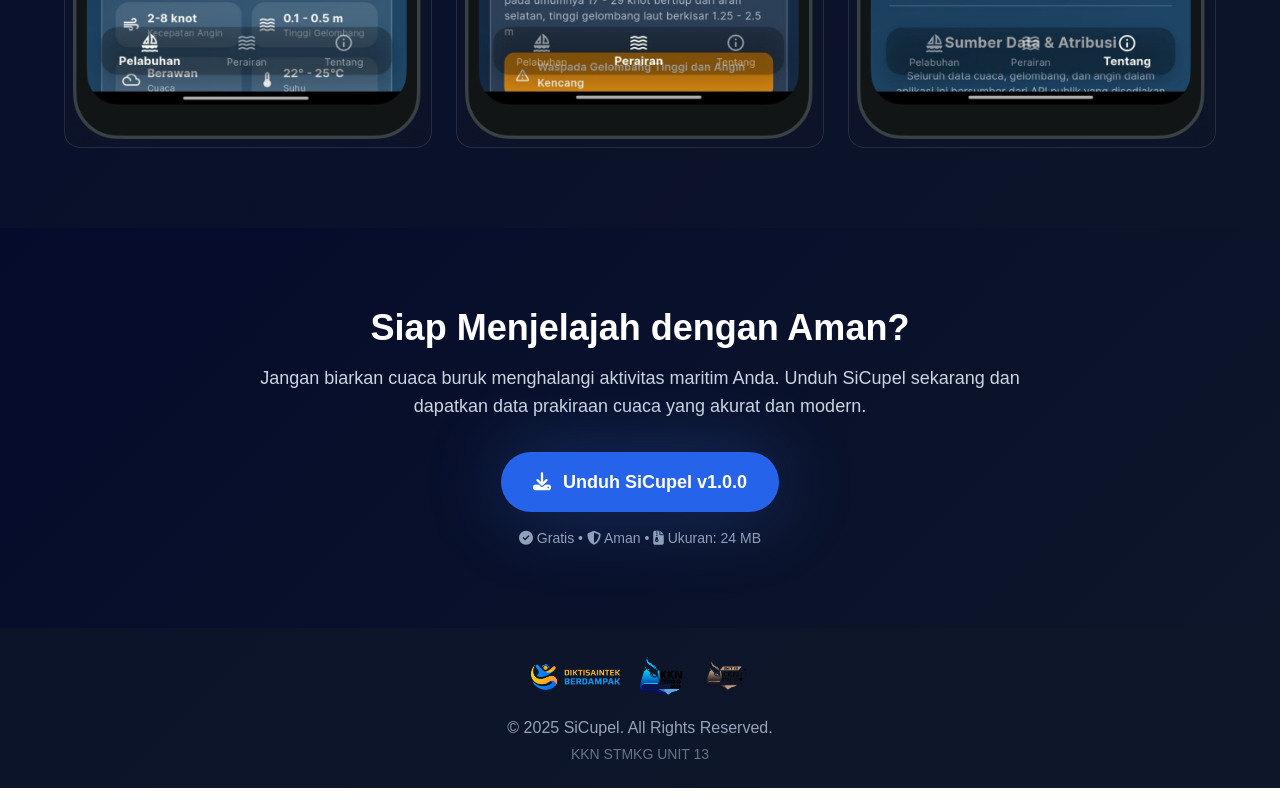
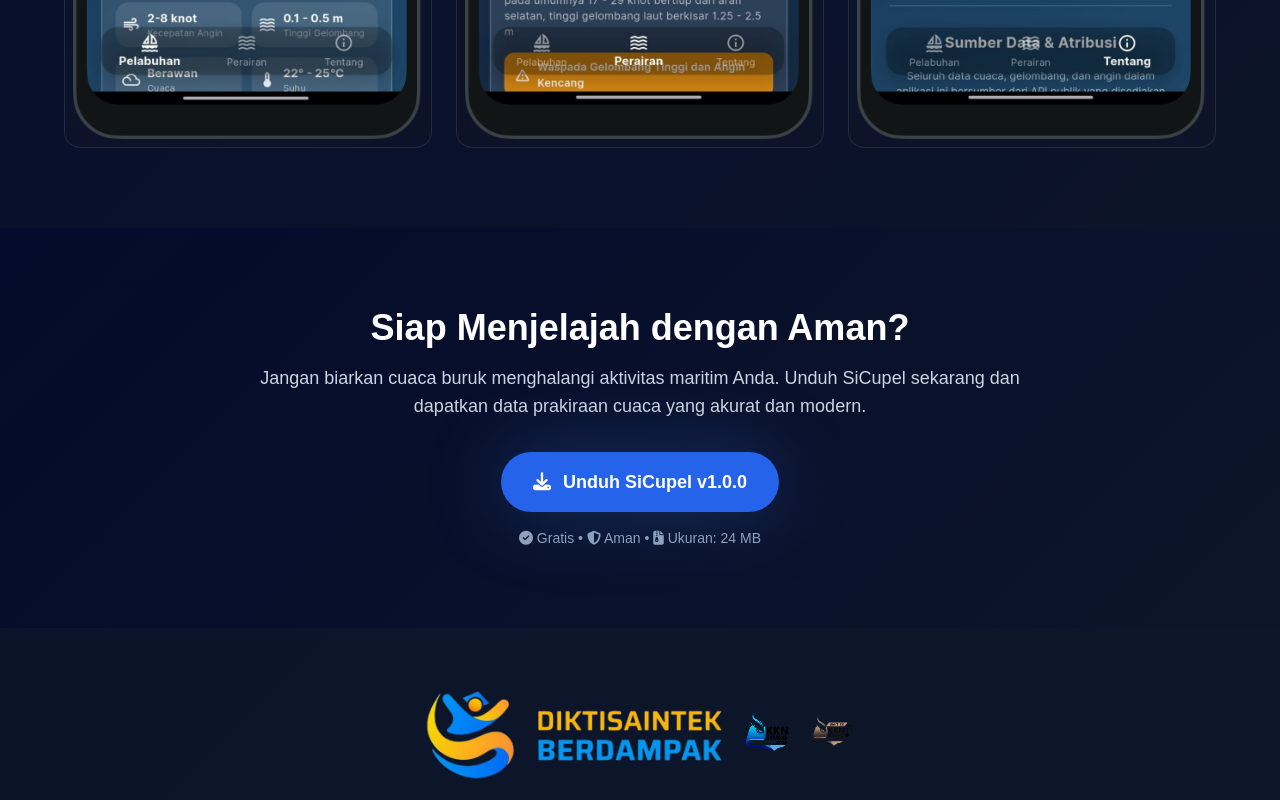
Before and after one commit to PlaneFly545/landingpage-sicupel, a plain HTML site: page index.html in a window 1280 px wide. Shown: the part 2000-2800 px from the top of the page. Drawn offline with nearby package versions, Linux system fonts and the light colour scheme.

Commit message:
Update index.html

```diff
--- a/index.html
+++ b/index.html
@@ -146,7 +146,7 @@
     <footer class="bg-slate-900/70 p-6 text-center">
         <div class="container mx-auto">
             <div class="flex justify-center items-center space-x-4 mb-4">
-                <img src="img/icon_logo_diksi.png" alt="Logo Diksi 1" class="h-12" class="h-10">
+                <img src="img/icon_logo_diksi.png" alt="Logo Diksi 1" class="h-40">
                 <img src="img/icon_kkn.png" alt="Logo Diksi 2" class="h-12">
                 <img src="img/icon_kkn_unit.png" alt="Logo KKN" class="h-12">
             </div>
```
